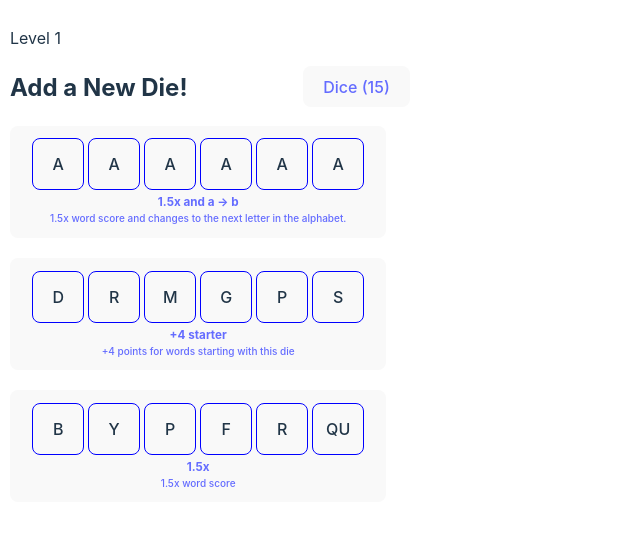
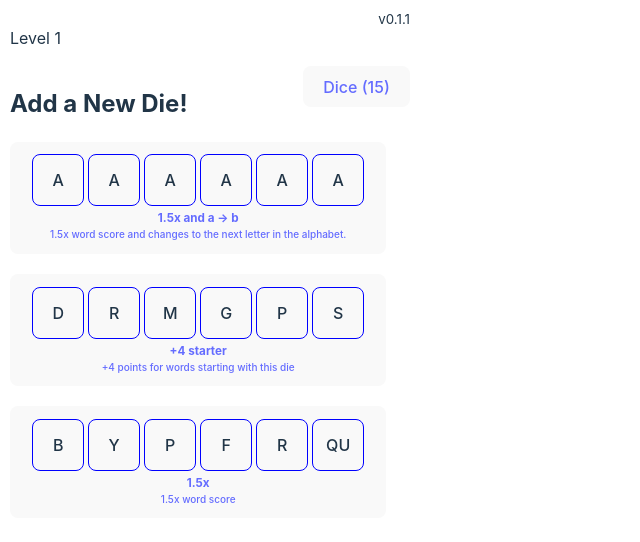
Before and after one commit to PhillipGH/PhillipGH.github.io, a React (Vite) app: page / in a window 1280 px wide. Shown: the top 542 px of the page, without its empty margins (0-640 px from the left). Built offline with nearby package versions, Linux system fonts and the light colour scheme.

Commit message:
add version

```diff
--- a/src/App.css
+++ b/src/App.css
@@ -18,6 +18,11 @@
 
 .game {
   height: 100%;
+}
+
+#topBar {
+  display: flex;
+  justify-content:space-between;
 }
 
 .letter {
--- a/src/App.tsx
+++ b/src/App.tsx
@@ -131,7 +131,7 @@ function Game(props: {dictionary: Set<string>}) {
     content = <GameStatsView stats={stats} dice={dice} onRestart={onRestart}/>;
   }
   return <div className={allowScroll ? "game" : "game noselect"}>
-      <p>Level {level}</p>
+      <div id='topBar'><p>Level {level}</p><sup>v0.1.1</sup></div>
       {viewButton}
       {content}
     </div>;
--- a/src/Board.tsx
+++ b/src/Board.tsx
@@ -4,6 +4,9 @@ import Grid from "./Grid";
 import React from 'react';
 import { TGameStats } from "./GameStats";
 import CoordinateSet, { runUnion } from "./unionfind";
+
+// missing words: natal
+// fake words: ted, tho lite
 
 const OVERRIDE_SCORE = null;
 const OVERRIDE_TIME = null;
```
